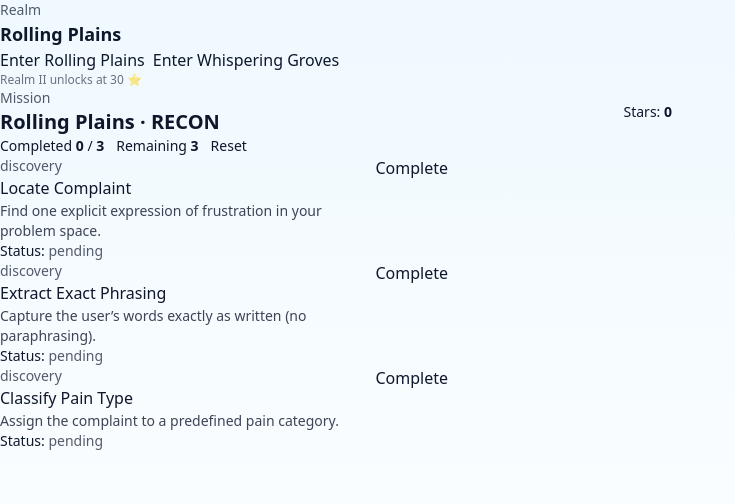
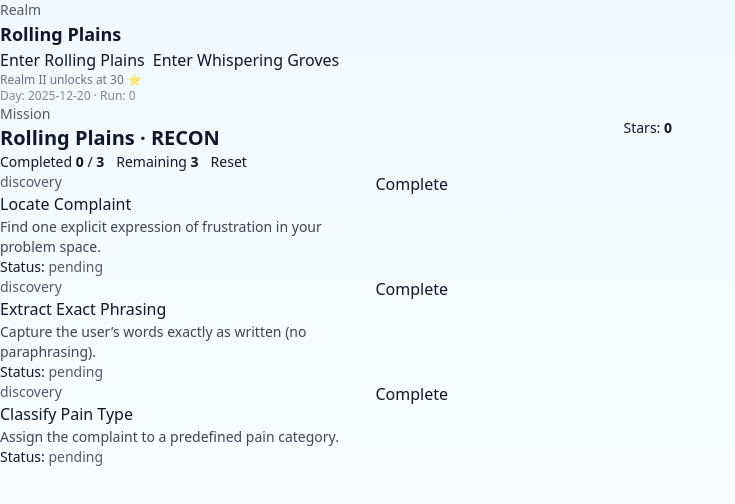
Before and after one commit to FeymanMCSQ/outreacher, a Next.js app: page / in a window 1280 px wide. Shown: the top 504 px of the page, without its empty margins (0-735 px from the left). Built offline with nearby package versions, Linux system fonts and the light colour scheme.

Commit message:
finished 5.3,also about to do some major refactoring so this is a safegaurd

```diff
--- a/src/app/(marketing-game)/page.tsx
+++ b/src/app/(marketing-game)/page.tsx
@@ -1,14 +1,19 @@
+// src/app/(marketing-game)/page.tsx
 'use client';
 
-import { useMemo, useRef, useState, useEffect } from 'react';
+import { useCallback, useEffect, useMemo, useRef, useState } from 'react';
 
 import QuestCard from '@/shared/game-ui/QuestCard';
 import { MissionCompleteOverlay } from '@/shared/game-ui/MissionCompleteOverlay';
 import { playSound } from '@/shared/lib/playSound';
+import { getDayKey } from '@/shared/lib/time';
 
 import type { Mission } from '@/domain/game/entities/Mission';
 import { completeQuest } from '@/domain/game/services/completeQuest';
-import { generateDailyMission } from '@/domain/game/services/generateDailyMission';
+import {
+  ensureMissionForDay,
+  advanceMissionForDay,
+} from '@/domain/game/services/missionLifecycle';
 import {
   getMissionProgress,
   getRemainingQuests,
@@ -19,9 +24,6 @@ import { REALM_CATALOG } from '@/data/realms/realmCatalog';
 import { LocalGameStateRepo } from '@/data/repositories/LocalGameStateRepo';
 import type { GameState } from '@/domain/game/types';
 
-const DAY_KEY = '2025-12-20';
-const ARCHETYPE: Mission['archetype'] = 'recon';
-
 const COMPLETE_AT = '2025-12-20T12:00:00.000Z';
 const COMPLETE_FX_DURATION_MS = 900;
 const MISSION_COMPLETE_SFX = '/sfx/quest-complete-1.mp3';
@@ -30,61 +32,99 @@ function isValidRealmId(x: unknown): x is 'realm-1' | 'realm-2' {
   return x === 'realm-1' || x === 'realm-2';
 }
 
-function loadInitialState(repo: LocalGameStateRepo): {
+function makeEmptyState(): GameState {
+  return {
+    version: 1,
+    player: { stars: 0 },
+    realms: { currentRealmId: 'realm-1', unlockedRealmIds: ['realm-1'] },
+    missions: {
+      activeMissionsByDay: {},
+      completedMissionIds: [],
+      runIndexByDay: {}, // keep present (schema v0.1 but version still 1)
+    },
+  };
+}
+
+function normalizeLoadedState(s: GameState): GameState {
+  // tolerate older localStorage states
+  if (s.missions.runIndexByDay) return s;
+  return {
+    ...s,
+    missions: {
+      ...s.missions,
+      runIndexByDay: {},
+    },
+  };
+}
+
+function currentRunIndex(state: GameState, dayKey: string): number {
+  return state.missions.runIndexByDay?.[dayKey] ?? 0;
+}
+
+function currentRunKey(state: GameState, dayKey: string): string {
+  return `${dayKey}#${currentRunIndex(state, dayKey)}`;
+}
+
+function loadInitial(repo: LocalGameStateRepo): {
   stars: number;
   currentRealmId: 'realm-1' | 'realm-2';
+  dayKey: string;
   mission: Mission;
+  backingState: GameState;
 } {
-  const fallbackMission = generateDailyMission({
-    dayKey: DAY_KEY,
-    archetype: ARCHETYPE,
-  });
-
-  // SSR safety
   if (typeof window === 'undefined') {
-    return { stars: 0, currentRealmId: 'realm-1', mission: fallbackMission };
+    const dayKey = '1970-01-01';
+    const base = makeEmptyState();
+    const ensured = ensureMissionForDay(base, dayKey);
+    return {
+      stars: 0,
+      currentRealmId: 'realm-1',
+      dayKey,
+      mission: ensured.mission,
+      backingState: ensured.state,
+    };
   }
 
-  const saved = repo.load();
-  if (!saved) {
-    return { stars: 0, currentRealmId: 'realm-1', mission: fallbackMission };
-  }
+  const dayKey = getDayKey();
 
-  const stars = saved.player?.stars ?? 0;
+  const loaded = repo.load();
+  const base = normalizeLoadedState(loaded ?? makeEmptyState());
 
-  const realm = isValidRealmId(saved.realms?.currentRealmId)
-    ? saved.realms.currentRealmId
+  const stars = base.player?.stars ?? 0;
+
+  const realm = isValidRealmId(base.realms?.currentRealmId)
+    ? (base.realms.currentRealmId as 'realm-1' | 'realm-2')
     : 'realm-1';
 
-  const todays = saved.missions?.activeMissionsByDay?.[DAY_KEY] as
-    | Mission
-    | undefined;
+  const ensured = ensureMissionForDay(base, dayKey);
 
   return {
     stars,
     currentRealmId: realm,
-    mission: todays ?? fallbackMission,
+    dayKey,
+    mission: ensured.mission,
+    backingState: ensured.state,
   };
 }
 
 export default function HomePage() {
-  // stable repo
   const repo = useMemo(() => new LocalGameStateRepo(), []);
-
-  // ✅ Load persisted state via lazy init (NO setState in effects)
-  const initial = useMemo(() => loadInitialState(repo), [repo]);
+  const initial = useMemo(() => loadInitial(repo), [repo]);
 
   const [stars, setStars] = useState<number>(() => initial.stars);
   const [currentRealmId, setCurrentRealmId] = useState<'realm-1' | 'realm-2'>(
     () => initial.currentRealmId,
   );
+  const [dayKey, setDayKey] = useState<string>(() => initial.dayKey);
   const [mission, setMission] = useState<Mission>(() => initial.mission);
 
   const [showCompleteFx, setShowCompleteFx] = useState(false);
+
   const completionFiredRef = useRef(false);
+  const didMountRef = useRef(false);
 
-  // Skip first save so we don't immediately rewrite storage with whatever we loaded
-  const didMountRef = useRef(false);
+  // authoritative in-memory state (includes history)
+  const stateRef = useRef<GameState>(initial.backingState);
 
   const currentRealm = useMemo(
     () => REALM_CATALOG.find((r) => r.id === currentRealmId)!,
@@ -133,9 +173,45 @@ export default function HomePage() {
       };
 
       const nowDone = isMissionComplete(nextMission);
+
+      // If we crossed into completion, award + immediately advance to next run
       if (!wasDone && nowDone && !completionFiredRef.current) {
         completionFiredRef.current = true;
+
         triggerMissionCompleteFx();
+
+        // 1) persist the completed mission into stateRef under the CURRENT run key
+        const currKey = currentRunKey(stateRef.current, dayKey);
+
+        stateRef.current = {
+          ...stateRef.current,
+          missions: {
+            ...stateRef.current.missions,
+            runIndexByDay: stateRef.current.missions.runIndexByDay ?? {},
+            activeMissionsByDay: {
+              ...stateRef.current.missions.activeMissionsByDay,
+              [currKey]:
+                nextMission as unknown as GameState['missions']['activeMissionsByDay'][string],
+            },
+            completedMissionIds: Array.from(
+              new Set([
+                ...stateRef.current.missions.completedMissionIds,
+                nextMission.id,
+              ]),
+            ),
+          },
+        };
+
+        // 2) advance to next mission run (same day)
+        const advanced = advanceMissionForDay(stateRef.current, dayKey);
+        stateRef.current = advanced.state;
+
+        // 3) reset completion guard for the next mission
+        completionFiredRef.current = false;
+        setShowCompleteFx(false);
+
+        // 4) return the NEW mission so UI swaps instantly
+        return advanced.mission;
       }
 
       return nextMission;
@@ -143,12 +219,54 @@ export default function HomePage() {
   }
 
   function resetMission() {
+    // dev harness: reset CURRENT run's mission only
     completionFiredRef.current = false;
     setShowCompleteFx(false);
-    setMission(generateDailyMission({ dayKey: DAY_KEY, archetype: ARCHETYPE }));
+
+    const base = stateRef.current;
+    const key = currentRunKey(base, dayKey);
+
+    const { [key]: _removed, ...rest } = base.missions.activeMissionsByDay;
+
+    const nextBase: GameState = {
+      ...base,
+      missions: {
+        ...base.missions,
+        runIndexByDay: base.missions.runIndexByDay ?? {},
+        activeMissionsByDay: rest,
+      },
+    };
+
+    const ensured = ensureMissionForDay(nextBase, dayKey);
+    stateRef.current = ensured.state;
+    setMission(ensured.mission);
   }
 
-  // ✅ Save whenever state changes (effect does NOT set state, so lint should allow)
+  const refreshForNow = useCallback(() => {
+    const nowKey = getDayKey();
+    if (nowKey === dayKey) return;
+
+    setDayKey(nowKey);
+
+    const ensured = ensureMissionForDay(stateRef.current, nowKey);
+    stateRef.current = ensured.state;
+
+    completionFiredRef.current = false;
+    setShowCompleteFx(false);
+    setMission(ensured.mission);
+  }, [dayKey]);
+
+  useEffect(() => {
+    window.addEventListener('focus', refreshForNow);
+    const t = window.setInterval(refreshForNow, 60_000);
+
+    return () => {
+      window.removeEventListener('focus', refreshForNow);
+      window.clearInterval(t);
+    };
+  }, [refreshForNow]);
+
+  // Persist (no setState here)
   useEffect(() => {
     if (!didMountRef.current) {
       didMountRef.current = true;
@@ -158,18 +276,40 @@ export default function HomePage() {
     const unlockedRealmIds: Array<'realm-1' | 'realm-2'> =
       stars >= 30 ? ['realm-1', 'realm-2'] : ['realm-1'];
 
-    const state: GameState = {
-      version: 1,
-      player: { stars },
+    const key = currentRunKey(stateRef.current, dayKey);
+
+    stateRef.current = {
+      ...stateRef.current,
+      player: { ...stateRef.current.player, stars },
       realms: { currentRealmId, unlockedRealmIds },
       missions: {
-        activeMissionsByDay: { [DAY_KEY]: mission },
-        completedMissionIds: done ? [mission.id] : [],
+        ...stateRef.current.missions,
+        runIndexByDay: stateRef.current.missions.runIndexByDay ?? {},
+        activeMissionsByDay: {
+          ...stateRef.current.missions.activeMissionsByDay,
+          [key]: mission,
+        },
+        completedMissionIds: done
+          ? Array.from(
+              new Set([
+                ...stateRef.current.missions.completedMissionIds,
+                mission.id,
+              ]),
+            )
+          : stateRef.current.missions.completedMissionIds,
       },
     };
 
-    repo.save(state);
-  }, [stars, currentRealmId, mission, done, repo]);
+    repo.save(stateRef.current);
+  }, [stars, currentRealmId, mission, done, dayKey, repo]);
+
+  // For debug visibility: current run index
+  const runIndex = useMemo(
+    () => currentRunIndex(stateRef.current, dayKey),
+    // intentionally not reactive to stateRef mutations; just show best-effort
+    // eslint-disable-next-line react-hooks/exhaustive-deps
+    [dayKey, mission.id],
+  );
 
   return (
     <main
@@ -184,6 +324,7 @@ export default function HomePage() {
       <MissionCompleteOverlay show={showCompleteFx} />
 
       <div className="mx-auto max-w-2xl">
+        {/* Realm switcher (dev harness) */}
         <div className="mb-6 rounded-lg border p-4">
           <div className="text-sm opacity-70">Realm</div>
           <div className="mt-1 text-lg font-semibold">{currentRealm.name}</div>
@@ -209,8 +350,13 @@ export default function HomePage() {
           <div className="mt-2 text-xs opacity-60">
             Realm II unlocks at 30 ⭐
           </div>
+
+          <div className="mt-2 text-xs opacity-50">
+            Day: {dayKey} · Run: {runIndex}
+          </div>
         </div>
 
+        {/* Mission header */}
         <header className="mb-6 rounded-lg border p-4">
           <div className="flex items-center justify-between gap-3">
             <div>
@@ -255,6 +401,7 @@ export default function HomePage() {
           )}
         </header>
 
+        {/* Quests */}
         <section className="space-y-4">
           {remaining.map((q) => (
             <QuestCard
--- a/src/domain/game/rules/missionArchetypes.ts
+++ b/src/domain/game/rules/missionArchetypes.ts
@@ -1,3 +1,5 @@
+// src/domain/game/rules/missionArchetypes.ts
+
 import type { MissionArchetypeDefinition } from '../types';
 
 export const MISSION_ARCHETYPES: MissionArchetypeDefinition[] = [
--- a/src/domain/game/services/generateDailyMission.ts
+++ b/src/domain/game/services/generateDailyMission.ts
@@ -1,3 +1,4 @@
+// src/domain/game/services/generateDailyMission.ts
 import type { Mission } from '../entities/Mission';
 import type { Quest } from '../entities/Quest';
 import type { MissionArchetype } from '../entities/Mission';
--- /dev/null
+++ b/src/domain/game/services/missionLifecycle.ts
@@ -0,0 +1,123 @@
+import type { GameState } from '../types';
+import type { MissionArchetype } from '../entities/Mission';
+import type { Mission as RuntimeMission } from '../entities/Mission';
+
+import { MISSION_ARCHETYPES } from '../rules/missionArchetypes';
+import { generateDailyMission } from './generateDailyMission';
+import { hashStringToUint32 } from '@/shared/lib/hash';
+
+function dayRunKey(dayKey: string, runIndex: number): string {
+  return `${dayKey}#${runIndex}`;
+}
+
+function getRunIndex(state: GameState, dayKey: string): number {
+  return state.missions.runIndexByDay?.[dayKey] ?? 0;
+}
+
+function withRunIndexByDay(state: GameState): GameState {
+  // tolerate older saved states
+  if (state.missions.runIndexByDay) return state;
+  return {
+    ...state,
+    missions: {
+      ...state.missions,
+      runIndexByDay: {},
+    },
+  };
+}
+
+/**
+ * Deterministic rotation: (dayKey#runIndex) -> archetype id
+ */
+export function pickArchetypeForDayRun(
+  dayKey: string,
+  runIndex: number,
+): MissionArchetype {
+  const ids = MISSION_ARCHETYPES.map((d) => d.id) as MissionArchetype[];
+  const idx = hashStringToUint32(`${dayKey}#${runIndex}`) % ids.length;
+  return ids[idx];
+}
+
+/**
+ * Ensure current mission exists for {dayKey, current runIndex}.
+ */
+export function ensureMissionForDay(
+  stateIn: GameState,
+  dayKey: string,
+): { state: GameState; mission: RuntimeMission; runIndex: number } {
+  const state = withRunIndexByDay(stateIn);
+
+  const runIndex = getRunIndex(state, dayKey);
+  const key = dayRunKey(dayKey, runIndex);
+
+  const existing = state.missions.activeMissionsByDay[key];
+  if (existing) {
+    return { state, mission: existing as unknown as RuntimeMission, runIndex };
+  }
+
+  const archetype = pickArchetypeForDayRun(dayKey, runIndex);
+  const mission = generateDailyMission({
+    dayKey,
+    archetype,
+    seed: `${dayKey}#${runIndex}`,
+  });
+
+  const next: GameState = {
+    ...state,
+    missions: {
+      ...state.missions,
+      runIndexByDay: {
+        ...state.missions.runIndexByDay,
+        [dayKey]: runIndex,
+      },
+      activeMissionsByDay: {
+        ...state.missions.activeMissionsByDay,
+        [key]:
+          mission as unknown as GameState['missions']['activeMissionsByDay'][string],
+      },
+    },
+  };
+
+  return { state: next, mission, runIndex };
+}
+
+/**
+ * Advance to the next mission run within the same day.
+ * This is what you call after completing a mission.
+ */
+export function advanceMissionForDay(
+  stateIn: GameState,
+  dayKey: string,
+): { state: GameState; mission: RuntimeMission; runIndex: number } {
+  const state = withRunIndexByDay(stateIn);
+
+  const nextRunIndex = getRunIndex(state, dayKey) + 1;
+  const key = dayRunKey(dayKey, nextRunIndex);
+
+  const archetype = pickArchetypeForDayRun(dayKey, nextRunIndex);
+  const mission = generateDailyMission({
+    dayKey,
+    archetype,
+    seed: `${dayKey}#${nextRunIndex}`,
+  });
+
+  const next: GameState = {
+    ...state,
+    missions: {
+      ...state.missions,
+      runIndexByDay: {
+        ...state.missions.runIndexByDay,
+        [dayKey]: nextRunIndex,
+      },
+      activeMissionsByDay: {
+        ...state.missions.activeMissionsByDay,
+        [key]:
+          mission as unknown as GameState['missions']['activeMissionsByDay'][string],
+      },
+      // optional: you can record completed ids, but not required for the loop
+      completedMissionIds: state.missions.completedMissionIds,
+    },
+  };
+
+  return { state: next, mission, runIndex: nextRunIndex };
+}
--- /dev/null
+++ b/src/shared/lib/hash.ts
@@ -0,0 +1,11 @@
+// src/shared/lib/hash.ts
+/**
+ * Deterministic string hash. Returns a non-negative 32-bit int.
+ */
+export function hashStringToUint32(str: string): number {
+  let hash = 5381;
+  for (let i = 0; i < str.length; i++) {
+    hash = (hash * 33) ^ str.charCodeAt(i);
+  }
+  return hash >>> 0;
+}
--- /dev/null
+++ b/src/shared/lib/time.ts
@@ -0,0 +1,14 @@
+// src/shared/lib/time.ts
+function pad2(n: number): string {
+  return n < 10 ? `0${n}` : `${n}`;
+}
+
+/**
+ * Local day key in YYYY-MM-DD (local timezone).
+ */
+export function getDayKey(now: Date = new Date()): string {
+  const y = now.getFullYear();
+  const m = pad2(now.getMonth() + 1);
+  const d = pad2(now.getDate());
+  return `${y}-${m}-${d}`;
+}
```
Also changed, not shown: src/domain/game/types.ts (+8 -6 lines), 1 other file (tests, documents, lock files or other folders).
